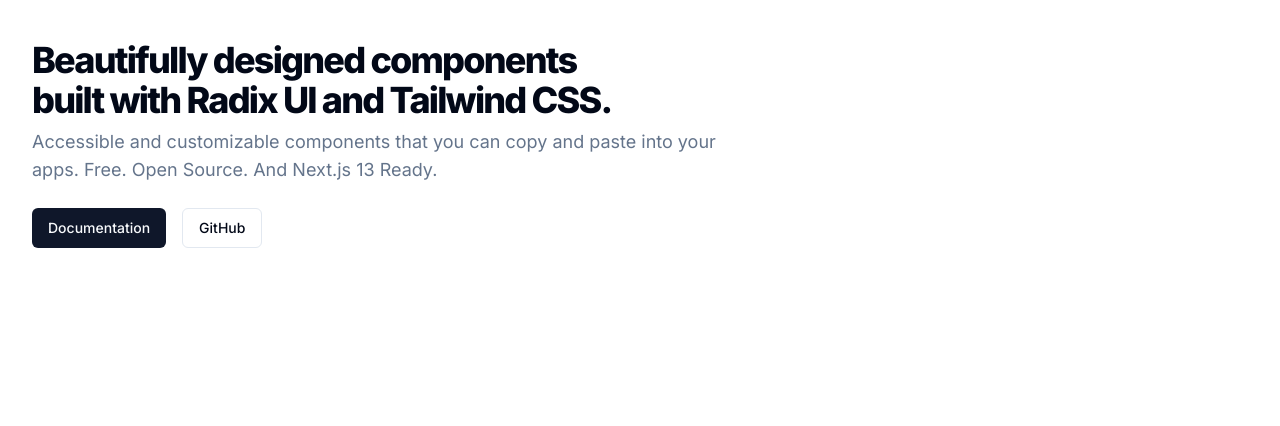
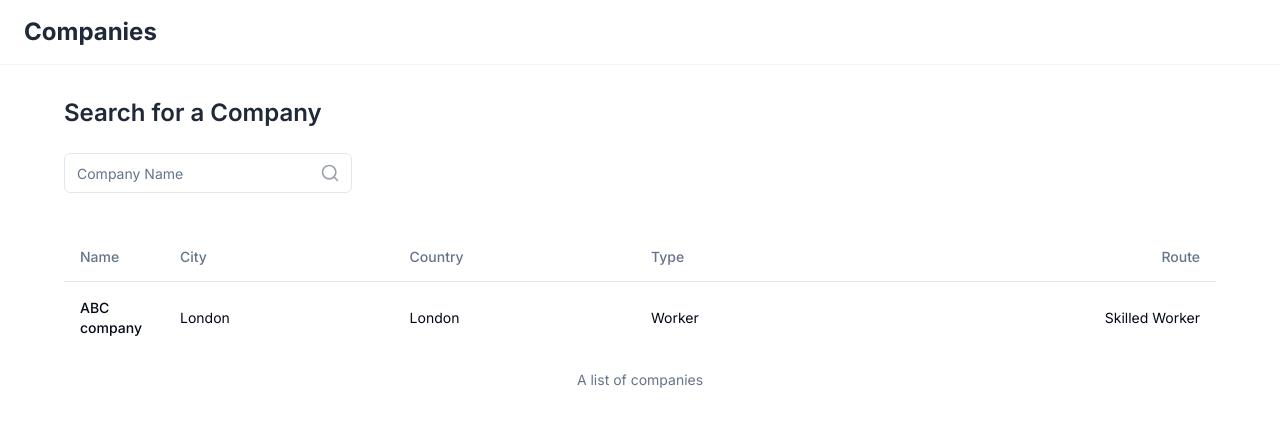
Before and after one commit to career-sponsor/career.sponsor, a Next.js app in the folder new-web/: page / in a window 1280 px wide. Shown: the top 426 px of the page. Built offline with nearby package versions, Linux system fonts and the light colour scheme.

Commit message:
feat: Implement search page with search input and result table components

```diff
--- a/new-web/src/app/page.tsx
+++ b/new-web/src/app/page.tsx
@@ -1,38 +1,20 @@
-import Link from "next/link";
+import { Header } from "components";
 
-import { buttonVariants } from "components/button";
+import { SearchInput, SearchResultTable } from "./search/components";
 
-export default function IndexPage() {
+export default function SearchPage() {
   return (
-    <section className="container grid items-center gap-6 pb-8 pt-6 md:py-10">
-      <div className="flex max-w-[980px] flex-col items-start gap-2">
-        <h1 className="text-3xl font-extrabold leading-tight tracking-tighter md:text-4xl">
-          Beautifully designed components <br className="hidden sm:inline" />
-          built with Radix UI and Tailwind CSS.
-        </h1>
-        <p className="max-w-[700px] text-lg text-muted-foreground">
-          Accessible and customizable components that you can copy and paste
-          into your apps. Free. Open Source. And Next.js 13 Ready.
-        </p>
-      </div>
-      <div className="flex gap-4">
-        <Link
-          href="/"
-          target="_blank"
-          rel="noreferrer"
-          className={buttonVariants()}
-        >
-          Documentation
-        </Link>
-        <Link
-          target="_blank"
-          rel="noreferrer"
-          href="/"
-          className={buttonVariants({ variant: "outline" })}
-        >
-          GitHub
-        </Link>
-      </div>
-    </section>
+    <>
+      <Header>Companies</Header>
+      <main className="flex flex-col items-center w-full px-4 sm:px-6 lg:px-8">
+        <div className="w-full max-w-6xl mt-8">
+          <h2 className="text-2xl font-semibold text-gray-800 mb-6">
+            Search for a Company
+          </h2>
+          <SearchInput />
+          <SearchResultTable />
+        </div>
+      </main>
+    </>
   );
 }
--- /dev/null
+++ b/new-web/src/app/search/components/index.ts
@@ -0,0 +1,2 @@
+export { default as SearchResultTable } from "./search-result-table";
+export { default as SearchInput } from "./search-input";
```
